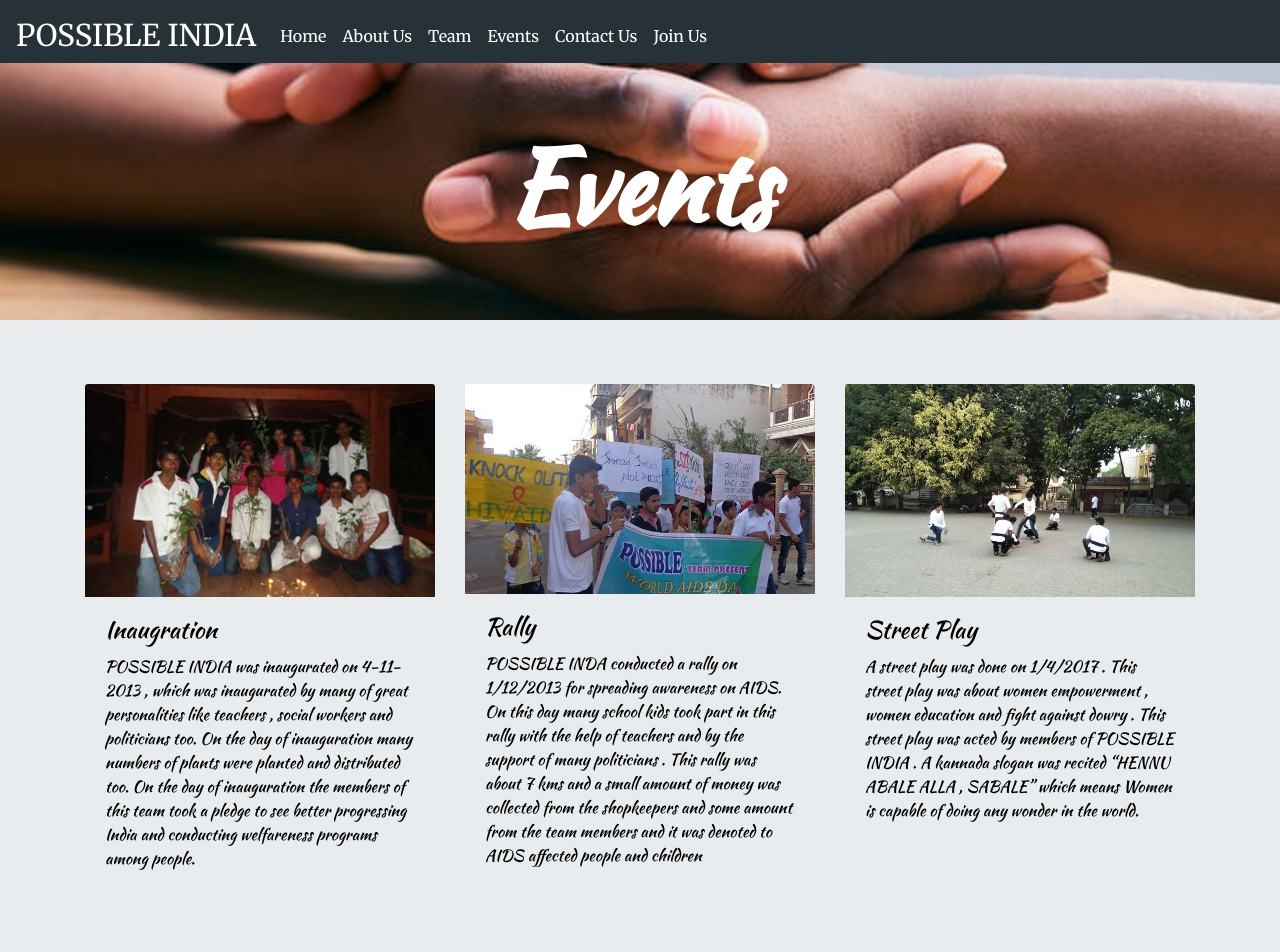
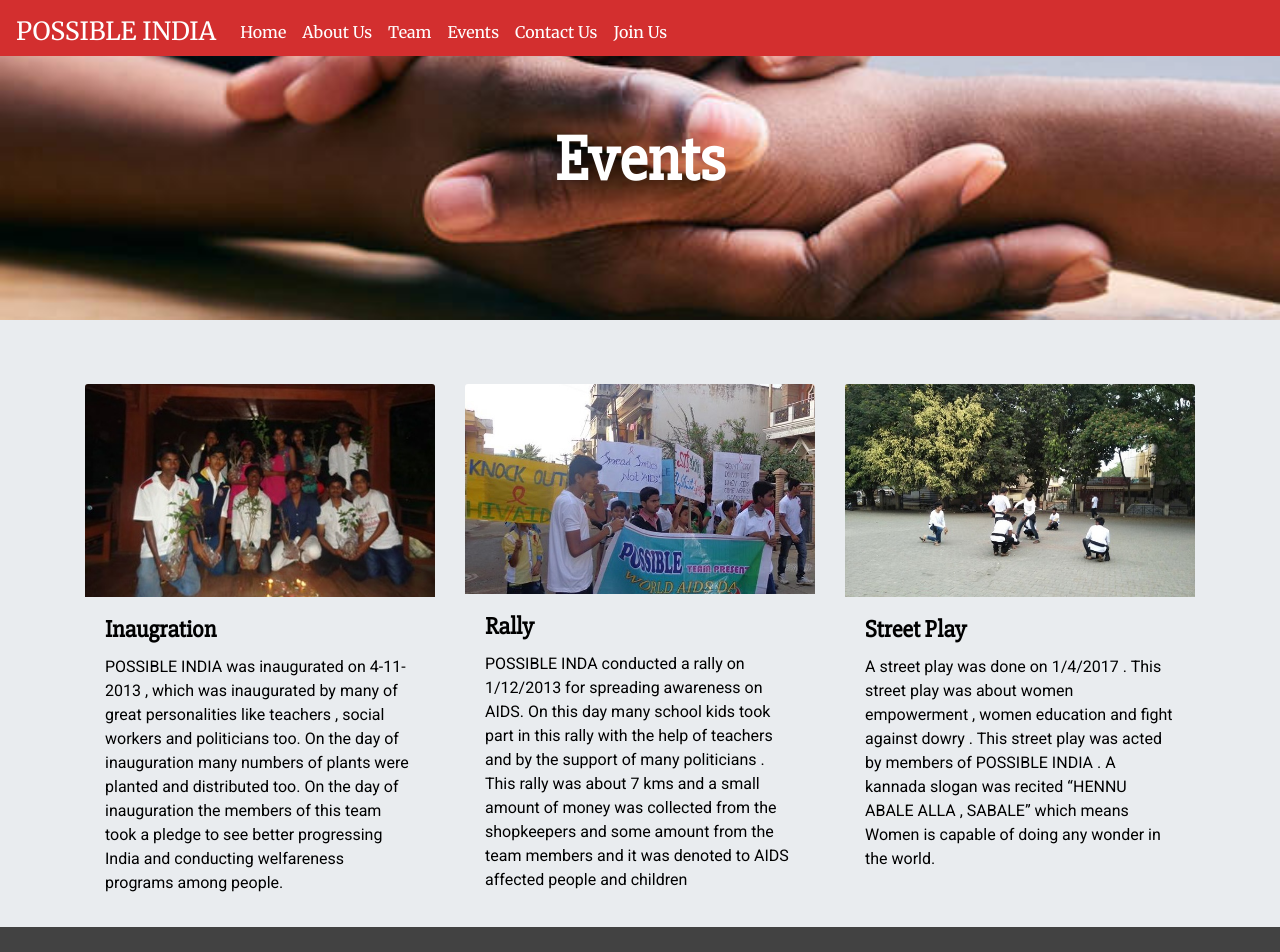
Before and after one commit to possibleindia/website, a plain HTML site: page events.html in a window 1280 px wide. Shown: the top 952 px of the page. Drawn offline with nearby package versions, Linux system fonts and the light colour scheme.

Commit message:
event and nav

```diff
--- a/css/events.css
+++ b/css/events.css
@@ -1,6 +1,6 @@
-@import url('https://fonts.googleapis.com/css?family=Alegreya|Merriweather');
+@import url('https://fonts.googleapis.com/css?family=Roboto');
 @import url('https://fonts.googleapis.com/css?family=Merriweather');
-@import url('https://fonts.googleapis.com/css?family=Berkshire+Swash|Kaushan+Script');
+@import url('https://fonts.googleapis.com/css?family=Slabo+27px');
 body {
     height: 100%;
     width: 100%;
@@ -11,10 +11,10 @@ body {
 .heading
 {
 	 color:white;
-	 font-size: 100px;
+	 font-size:4rem;
 	text-align: center;
 
-    font-family: 'Kaushan Script', cursive;
+    font-family:  'Slabo 27px', serif;
 }
 .main{
 
@@ -32,7 +32,7 @@ body {
 }
 .bg-light
 {
-	background-color:#263238 !important;
+	background-color:#d32f2f !important;
 }
 .nav-link
 {
@@ -42,7 +42,7 @@ body {
 }
 .navbar-brand
 {
-	font-size: 30px;
+	font-size: 25px;
 	color: white !important;
 	font-family: 'Merriweather', serif;
 }
@@ -53,14 +53,15 @@ body {
 
 
 .card-title{
-	font-family: 'Kaushan Script', cursive;
+	font-family:  'Slabo 27px', serif;
 	color: black;
-	font-weight: 500;
+	font-weight: bold;
 }
 .card-text
 {
-	font-family: 'Kaushan Script', cursive;
+	font-family: 'Roboto', sans-serif;
 	color: black;
+	font-weight:normal;
 
 }
 .card
@@ -75,7 +76,7 @@ body {
 /*footer*/
 
 .footer-distributed {
-    background-color: #292c2f;
+    background-color: #424242;
     box-shadow: 0 1px 1px 0 rgba(0, 0, 0, 0.12);
     box-sizing: border-box;
     width: 100%;
@@ -83,6 +84,7 @@ body {
     text-align: left;
     padding: 50px 60px 40px;
     margin-top: 0px;
+    margin-bottom: 0px;
     overflow: hidden;
 }
 /* Footer left */
@@ -119,7 +121,7 @@ body {
     width: 35px;
     height: 35px;
     cursor: pointer;
-    background-color: #33383b;
+    background-color:#424242;
     border-radius: 2px;
     font-size: 20px;
     color: #ffffff;
@@ -149,7 +151,7 @@ body {
     display: block;
     border-radius: 3px;
     box-sizing: border-box;
-    background-color: #1f2022;
+    background-color:#1f2022;
     box-shadow: 0 1px 0 0 rgba(255, 255, 255, 0.1);
     border: none;
     resize: none;
@@ -180,7 +182,7 @@ body {
 }
 .footer-distributed form button {
     border-radius: 3px;
-    background-color: #33383b;
+    background-color:#424242;
     color: #ffffff;
     border: 0;
     padding: 15px 50px;
@@ -241,3 +243,17 @@ background-position: center;
 font-weight: 800;
 
 }
+
+
+
+.whole
+{
+	height: 100vh;
+	margin-bottom: 0px;
+	padding-bottom: 0px;
+}
+#jumbo
+{
+	padding-bottom: 0px;
+	margin-bottom: 0px;
+}
--- a/css/style.css
+++ b/css/style.css
@@ -1,6 +1,6 @@
-@import url('https://fonts.googleapis.com/css?family=Alegreya|Merriweather');
+@import url('https://fonts.googleapis.com/css?family=Roboto');
 @import url('https://fonts.googleapis.com/css?family=Merriweather');
-@import url('https://fonts.googleapis.com/css?family=Berkshire+Swash|Kaushan+Script');
+@import url('https://fonts.googleapis.com/css?family=Slabo+27px');
 body {
     height: 100%;
     width: 100%;
@@ -32,7 +32,7 @@ section {
 }
 .bg-light {
     /*background-color:   #2F4F4F !important;*/
-    background-color: #263238 !important;
+    background-color: #d32f2f !important;
 }
 .nav-link {
     color: white !important;
@@ -56,18 +56,19 @@ section {
     color: white;
 }
 #heading {
-    font-family: 'Kaushan Script', cursive;
-    font-size: 3rem;
+    font-family: 'Slabo 27px', serif;
+    font-size: 4rem;
     position: relative;
-    color: grey;
-    font-weight:
+    color: black;
+
+
 }
 #define {
     font-weight: 200;
-    font-family: 'Kaushan Script', cursive;
+    font-family: 'Roboto', sans-serif;
     color: white;
     font-size: 1.4em;
-    color: grey;
+    color: black;
 }
 .team_header {
     text-align: center;
@@ -201,7 +202,7 @@ section {
 /*footer*/
 
 .footer-distributed {
-    background-color: #292c2f;
+    background-color: #424242;
     box-shadow: 0 1px 1px 0 rgba(0, 0, 0, 0.12);
     box-sizing: border-box;
     width: 100%;
@@ -245,7 +246,7 @@ section {
     width: 35px;
     height: 35px;
     cursor: pointer;
-    background-color: #33383b;
+    background-color: #424242;
     border-radius: 2px;
     font-size: 20px;
     color: #ffffff;
@@ -306,7 +307,7 @@ section {
 }
 .footer-distributed form button {
     border-radius: 3px;
-    background-color: #33383b;
+    background-color:#424242;
     color: #ffffff;
     border: 0;
     padding: 15px 50px;
--- a/events.html
+++ b/events.html
@@ -6,9 +6,8 @@
     <!-- Required meta tags -->
     <meta charset="utf-8">
     <meta name="viewport" content="width=device-width, initial-scale=1, shrink-to-fit=no">
-    <link rel="manifest" href="manifest.json">
-    <link href="https://fonts.googleapis.com/css?family=Alegreya|Merriweather" rel="stylesheet">
-    <link href="https://fonts.googleapis.com/css?family=Merriweather" rel="stylesheet">
+    <link href="https://fonts.googleapis.com/css?family=Roboto" rel="stylesheet">
+
     <!-- Bootstrap CSS -->
     <link rel="stylesheet" href="https://maxcdn.bootstrapcdn.com/bootstrap/4.0.0-beta/css/bootstrap.min.css" integrity="sha384-/Y6pD6FV/Vv2HJnA6t+vslU6fwYXjCFtcEpHbNJ0lyAFsXTsjBbfaDjzALeQsN6M" crossorigin="anonymous">
     <link rel="stylesheet" type="text/css" href="css/events.css">
@@ -85,7 +84,7 @@
 
 
     <div class="row">
-         <div class="col-sm-4">
+    <div class="col-12 col-sm-4 col-md-6 col-lg-4 col-xl-4">
     <div class="card" >
       <img class="card-img-top" src="images/inaug.jpg" alt="Card image cap">
       <div class="card-body">
@@ -101,7 +100,7 @@ India and conducting welfareness programs among people.</p>
 
     </div>
 </div>
-    <div class="col-sm-4">
+    <div class="col-12 col-sm-4 col-md-6 col-lg-4 col-xl-4">
     <div class="card" ">
       <img class="card-img-top" src="images/rally.jpg" alt="Card image cap">
       <div class="card-body">
@@ -119,7 +118,7 @@ and children</p>
 
 
 
-     <div class="col-sm-4">
+     <div class="col-12 col-sm-4 col-md-6 col-lg-4  col-xl-4">
     <div class="card" >
       <img class="card-img-top" src="images/street.jpg" alt="Card image cap">
       <div class="card-body">
```
Also changed, not shown: index.html (+1 -1 lines), images/bullet.jpg (deleted), images/line1.png (deleted), images/line2.png (deleted).
